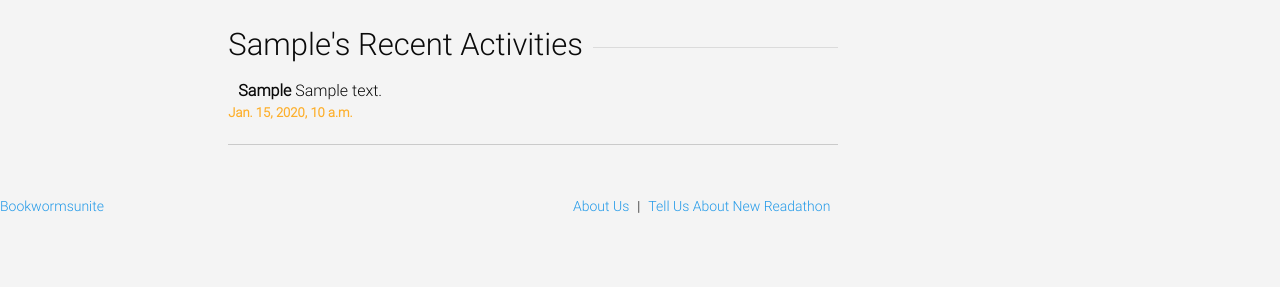
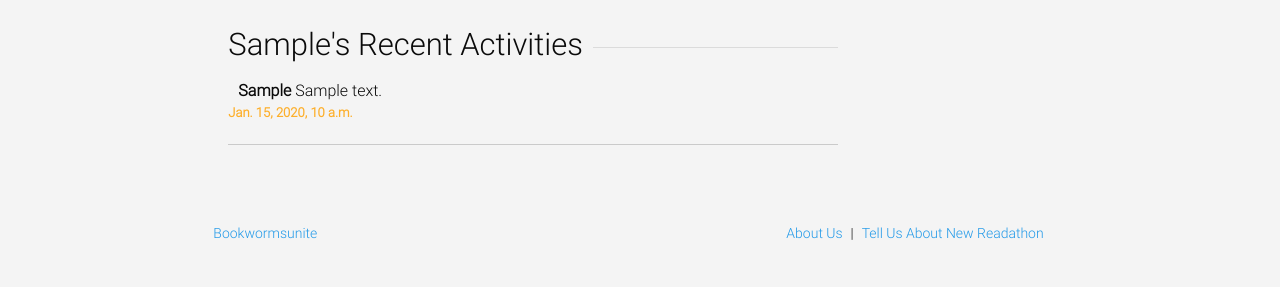
Before and after one commit to mspj/ITech, a Django app: page /user/1/ in a window 1280 px wide. Shown: the part 567-854 px from the top of the page. Run offline with Django 3.2, Linux system fonts and the light colour scheme; tables that the repository leaves empty hold one stand-in row (values such as "Sample post"); grey boxes marked "Sample" are stand-in pictures.

Commit message:
comment out part of index.html

```diff
--- a/static/bookwormsunite/css/app.css
+++ b/static/bookwormsunite/css/app.css
@@ -5,6 +5,10 @@
 
 * {
     font-family: MyRoboto;
+}
+
+html, body {
+    height: 100%;
 }
 
 .hili-text {
@@ -43,12 +47,16 @@
     border-radius: 5px;
 }
 
+.footer .page-content:after {
+    height: 80px;
+}
+
 .footer {
     font-size: 14px;
     padding-top: 1rem;
     padding-bottom: 1rem;
-    position: absolute;
-    bottom: 0;
+    /*position: absolute;*/
+    /*bottom: 0;*/
 }
 
 .footer span {
@@ -56,9 +64,15 @@
 }
 
 .page-content {
+    margin-bottom: -80px;
     min-height: 100%;
-    padding-bottom: 50px;
+    /*padding-bottom: 50px;*/
     background-color: rgb(244, 244, 244);
+}
+
+.page-content:after {
+    content: "";
+    display: block;
 }
 
 #index_header {
```
Also changed, not shown: templates/bookwormsunite/index.html (+14 -13 lines).
